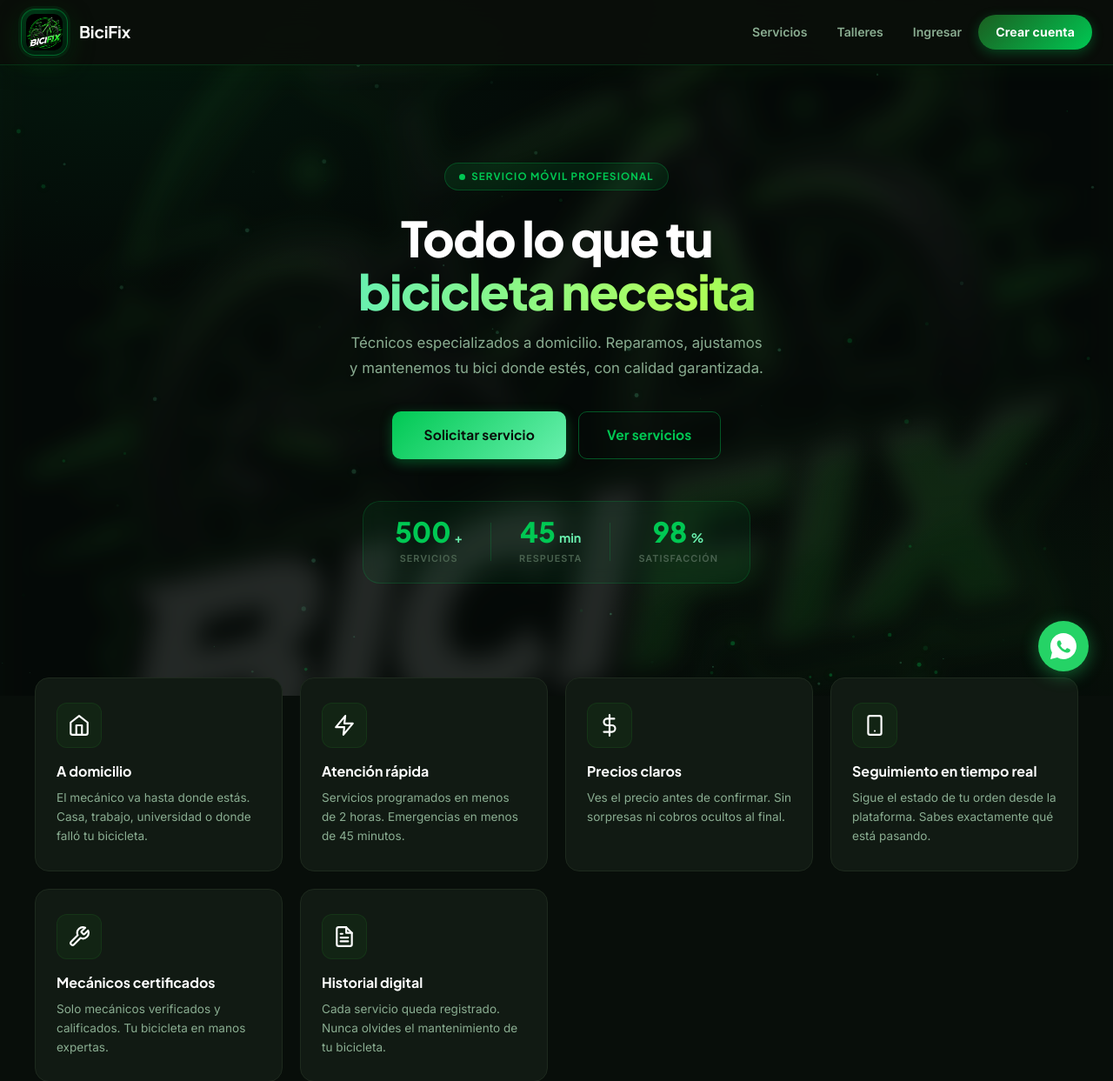
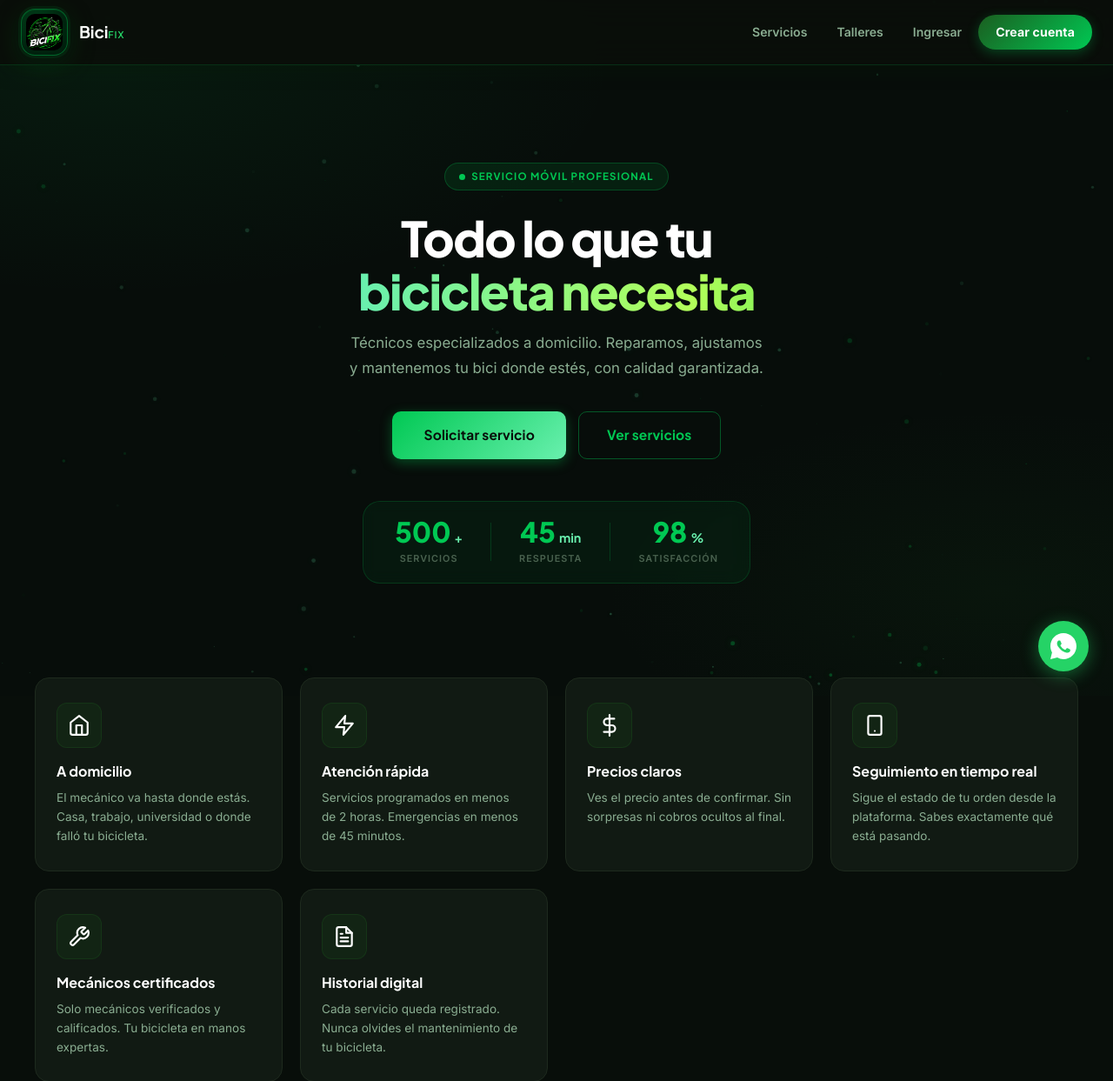
Before and after one commit to Roois334/BiciFix, a Flask app: page / in a window 1280 px wide. Shown: the top 1243 px of the page at 87% size. Run offline with Flask 3, Linux system fonts and the light colour scheme.

Commit message:
fix: elimina imagen de fondo que causaba scroll horizontal

```diff
--- a/static/css/style.css
+++ b/static/css/style.css
@@ -23,7 +23,7 @@
 }
 
 *, *::before, *::after { box-sizing:border-box; margin:0; padding:0; }
-html { scroll-behavior:smooth; overflow-x:hidden; max-width:100%; }
+html { scroll-behavior:smooth; overflow-x:hidden !important; max-width:100vw; }
 *, *::before, *::after { font-family:inherit; }
 
 body {
@@ -32,7 +32,8 @@ body {
   color:var(--bl);
   min-height:100vh;
   line-height:1.6;
-  overflow-x:hidden;
+  overflow-x:hidden !important;
+  max-width:100vw;
 }
 
 a { text-decoration:none; color:inherit; transition:color var(--transition); }
--- a/templates/base.html
+++ b/templates/base.html
@@ -12,9 +12,7 @@
   {% block extra_head %}{% endblock %}
 </head>
 <body>
-<div class="bg-bicifix">
-  <img src="/static/img/logo.png" alt="" class="bg-logo-global" aria-hidden="true">
-</div>
+<div class="bg-bicifix"></div>
 <div class="page-wrap">
 
   <nav class="navbar">
@@ -24,7 +22,7 @@
           <img src="/static/img/logo.png" alt="BiciFix" class="brand-logo-image">
         </div>
         <div class="brand-text">
-          <strong>BiciFix</strong>
+          <strong>Bici<span style="color:#25D366;">Fix</span></strong>
         </div>
       </a>
 
```
